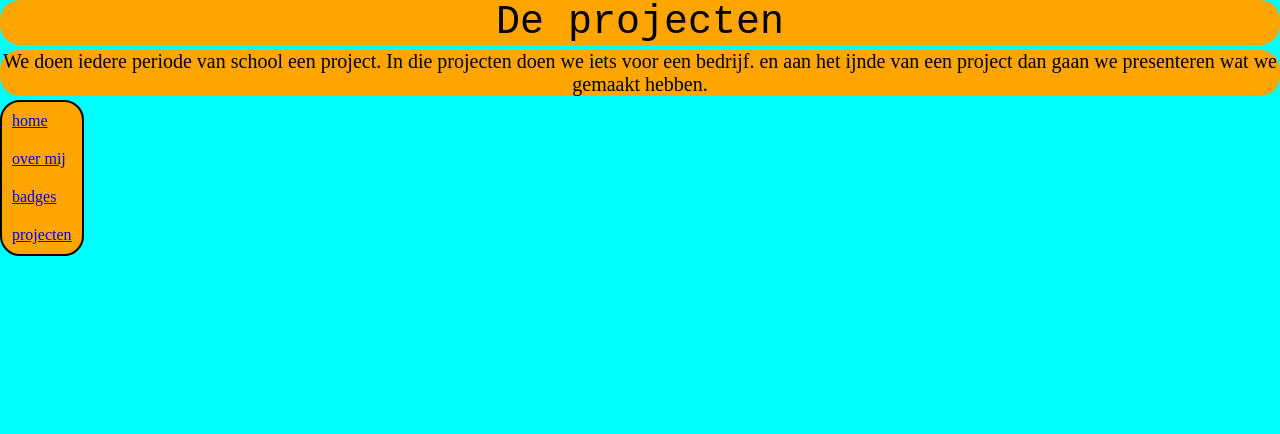
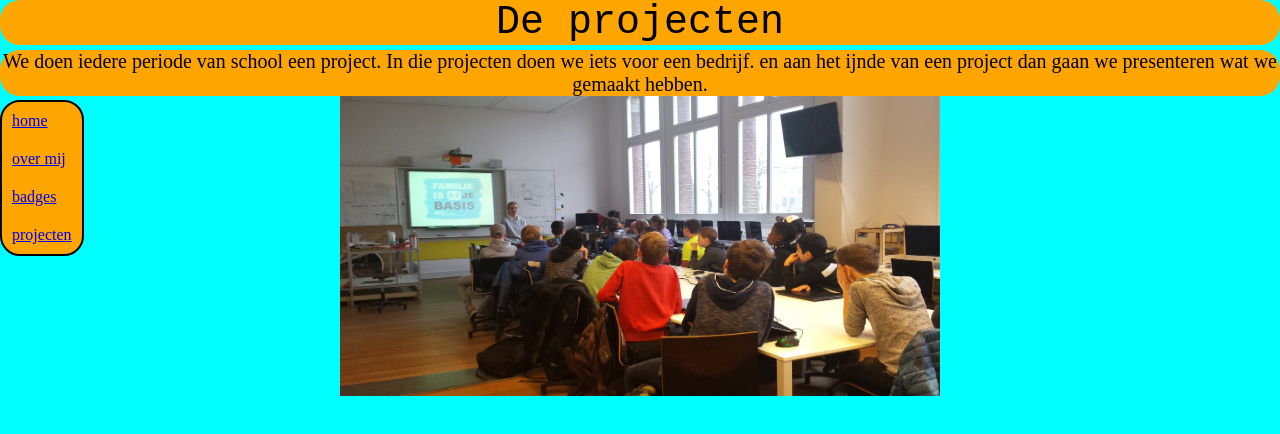
Before and after one commit to tommiebothof/html.github.io, a plain HTML site: page projecten.html in a window 1280 px wide. Drawn offline with Linux system fonts and the light colour scheme.

Commit message:
plaatje bij projecten

```diff
--- a/iets.css
+++ b/iets.css
@@ -54,3 +54,11 @@ img{
   margin-top: 5px;
   font-size: 20px;
 }
+#proj{
+  width: 600px;
+  height: 300px;
+}
+#proj:hover{
+  width: 800px;
+  height: 400px;
+}
--- a/projecten.html
+++ b/projecten.html
@@ -19,5 +19,6 @@
           <li><a href="projecten.html">projecten</a></li>
           </ul>
         </nav>
+        <article id="pl"><img id="proj"src="project.jpg"></article>
   </body>
 </html>
```
Also changed, not shown: project.jpg (added).
